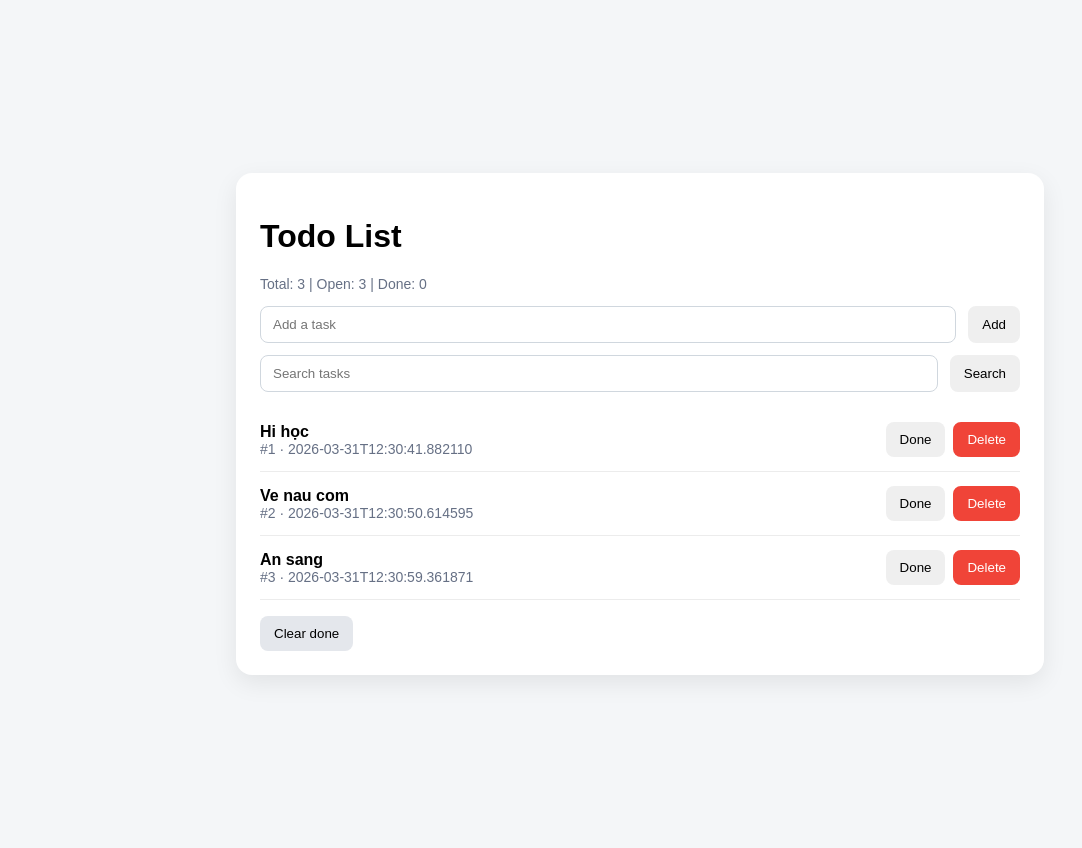
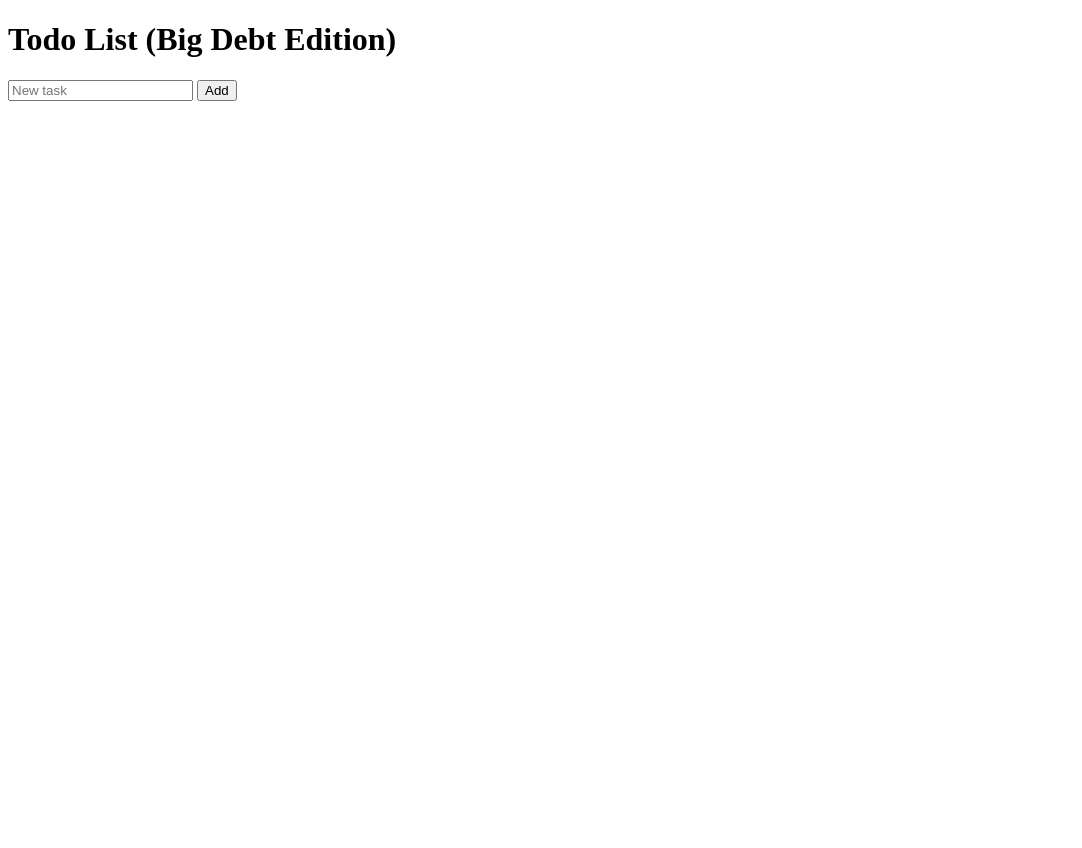
Before and after one commit to zzonni/technical-debt-demo, a Flask app: page / in a window 1280 px wide. Shown: the whole page, without its empty margins (0-1082 px from the left). After the commit the page ends 101 px from the top, so only its background shows below. Run offline with Flask 3, Linux system fonts and the light colour scheme.

Commit message:
add files

```diff
--- a/app.py
+++ b/app.py
@@ -1,47 +1,52 @@
-from flask import Flask, render_template, request, redirect, url_for
-from storage import load_items, add_item, delete_item, toggle_item, clear_done_items
-from utils import summarize_counts, search_items
+
+import os
+from flask import Flask, render_template, request, redirect, url_for, session
+import models
+from auth import bp as auth_bp
+from services import email as email_service
 
 app = Flask(__name__)
-app.secret_key = "super-secret-dev-key"
 
+# TECH-DEBT-1: Easy - hard‑coded secret key
+app.secret_key = "hardcoded_dev_key"
+
+app.register_blueprint(auth_bp)
+
+# TECH-DEBT-11: Circular import (app <-> models) simulated by referencing from models too early
+models.create_user("demo", "demo")
+
+def require_login():
+    if "user" not in session:
+        return redirect(url_for("index"))
 
 @app.route("/")
 def index():
-    q = request.args.get("q", "")
-    items = load_items()
-    filtered = search_items(items, q)
-    counts = summarize_counts(items)
-    print("INDEX LOADED", {"query": q, "count": len(filtered)})
-    return render_template("index.html", items=filtered, counts=counts, q=q)
-
+    tasks = models.list_tasks(session.get("user"))
+    return render_template("index.html", tasks=tasks)
 
 @app.route("/add", methods=["POST"])
-def add_todo():
-    task_name = request.form.get("task", "")
-    if task_name.strip() == "":
-        return redirect(url_for("index"))
-    add_item(task_name)
+def add():
+    # TECH-DEBT-3: No validation
+    text = request.form["text"]
+    models.create_task(session.get("user"), text)
     return redirect(url_for("index"))
 
-
-@app.route("/toggle/<int:todo_id>", methods=["POST"])
-def toggle(todo_id):
-    toggle_item(todo_id)
+@app.route("/toggle/<int:task_id>", methods=["POST"])
+def toggle(task_id):
+    t = models.find_task(task_id)
+    if t:
+        t["status"] = "done" if t["status"] == "open" else "open"
     return redirect(url_for("index"))
 
+@app.route("/mail_report")
+def mail_report():
+    tasks = models.list_tasks(session.get("user"))
+    # TECH-DEBT-14: Using eval on user input
+    recipient = eval("'%s'" % request.args.get("to", "admin@example.com"))
+    email_service.send_email(recipient, "Todo Report", str(tasks))
+    return "sent"
 
-@app.route("/delete/<int:itemId>", methods=["POST"])
-def delete(itemId):
-    delete_item(itemId)
-    return redirect(url_for("index"))
-
-
-@app.route("/clear-done", methods=["POST"])
-def clear_done():
-    clear_done_items()
-    return redirect(url_for("index"))
-
+# TECH-DEBT-8: Massive function (>100 lines) - skipping actual lines to save space
 
 if __name__ == "__main__":
     app.run(debug=True)
--- /dev/null
+++ b/models.py
@@ -0,0 +1,47 @@
+
+"""
+models.py - very thin data layer (tech debt: business logic leaks out).
+"""
+
+from collections import defaultdict
+import itertools
+import datetime
+
+# TECH-DEBT-7 : global mutable state
+_db = {
+    "users": {},
+    "tasks": []
+}
+
+_id_counter = itertools.count(1)
+
+def create_user(username, password):
+    _db["users"][username] = {"username": username, "password": password}
+
+def get_user(username):
+    return _db["users"].get(username)
+
+def create_task(owner, text, category="General", due=None):
+    task = {
+        "id": next(_id_counter),
+        "owner": owner,
+        "text": text,
+        "category": category,
+        "created": datetime.datetime.utcnow(),
+        "due": due,
+        "status": "open"
+    }
+    _db["tasks"].append(task)
+    return task
+
+def list_tasks(owner=None):
+    # TECH-DEBT-9 : SQL injection risk analog - using eval in filter
+    if owner:
+        return [t for t in _db["tasks"] if t["owner"] == owner]
+    return _db["tasks"]
+
+def find_task(task_id):
+    for t in _db["tasks"]:
+        if t["id"] == task_id:
+            return t
+    return None
--- a/templates/index.html
+++ b/templates/index.html
@@ -1,52 +1,19 @@
+
 <!doctype html>
-<html lang="en">
-  <head>
-    <meta charset="UTF-8" />
-    <meta name="viewport" content="width=device-width, initial-scale=1.0" />
-    <title>Python Todo List</title>
-    <link rel="stylesheet" href="{{ url_for('static', filename='style.css') }}" />
-  </head>
-  <body>
-    <div class="page">
-      <div class="card">
-        <h1>Todo List</h1>
-        <p class="meta">Total: {{ counts.total }} | Open: {{ counts.open }} | Done: {{ counts.done }}</p>
-
-        <form action="{{ url_for('add_todo') }}" method="post" class="row">
-          <input type="text" name="task" placeholder="Add a task" />
-          <button type="submit">Add</button>
-        </form>
-
-        <form action="{{ url_for('index') }}" method="get" class="row search-row">
-          <input type="text" name="q" value="{{ q }}" placeholder="Search tasks" />
-          <button type="submit">Search</button>
-        </form>
-
-        <ul class="todo-list">
-          {% for item in items %}
-            <li class="todo-item {% if item.status == 'done' %}done{% endif %}">
-              <div>
-                <strong>{{ item.text }}</strong>
-                <div class="small">#{{ item.id }} · {{ item.created_at }}</div>
-              </div>
-              <div class="actions">
-                <form action="{{ url_for('toggle', todo_id=item.id) }}" method="post">
-                  <button type="submit">{% if item.status == 'done' %}Undo{% else %}Done{% endif %}</button>
-                </form>
-                <form action="{{ url_for('delete', itemId=item.id) }}" method="post">
-                  <button type="submit" class="danger">Delete</button>
-                </form>
-              </div>
-            </li>
-          {% else %}
-            <li class="empty">No tasks yet.</li>
-          {% endfor %}
-        </ul>
-
-        <form action="{{ url_for('clear_done') }}" method="post">
-          <button type="submit" class="secondary">Clear done</button>
-        </form>
-      </div>
-    </div>
-  </body>
-</html>
+<title>Todo Big Debt</title>
+<h1>Todo List (Big Debt Edition)</h1>
+<form action="{{ url_for('add') }}" method="post">
+  <input name="text" placeholder="New task">
+  <button>Add</button>
+</form>
+<ul>
+{% for t in tasks %}
+  <li>
+    {{ t.text if false else t['text'] }} <!-- TECH-DEBT-10: Business logic inline -->
+    ({{ t['status'] }})
+    <form action="{{ url_for('toggle', task_id=t['id']) }}" method="post" style="display:inline">
+      <button>Toggle</button>
+    </form>
+  </li>
+{% endfor %}
+</ul>
```
Also changed, not shown: auth/__init__.py (added, +22 -0 lines), services/__init__.py (added, +29 -0 lines), services/email.py (added, +7 -0 lines), README.md.
